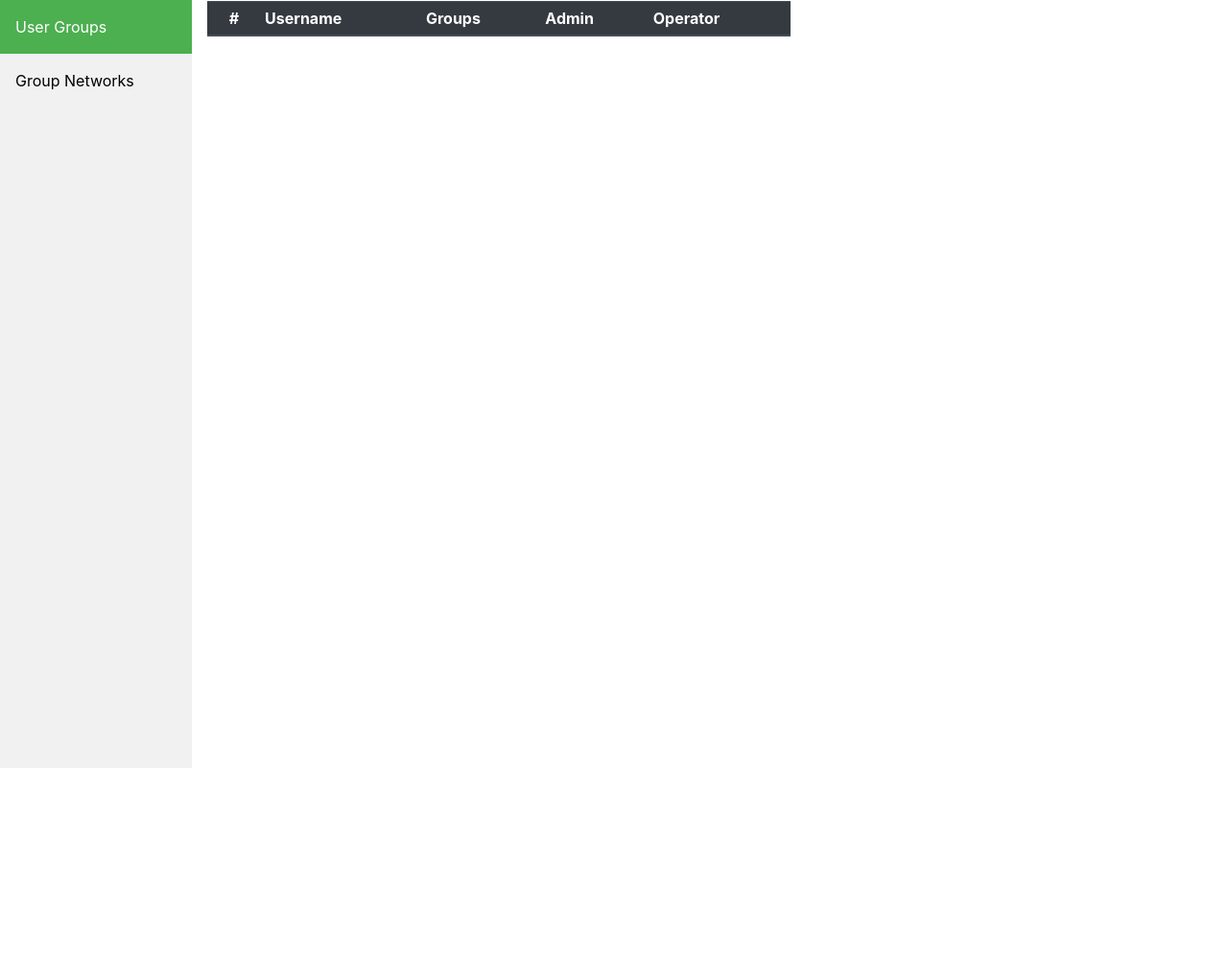
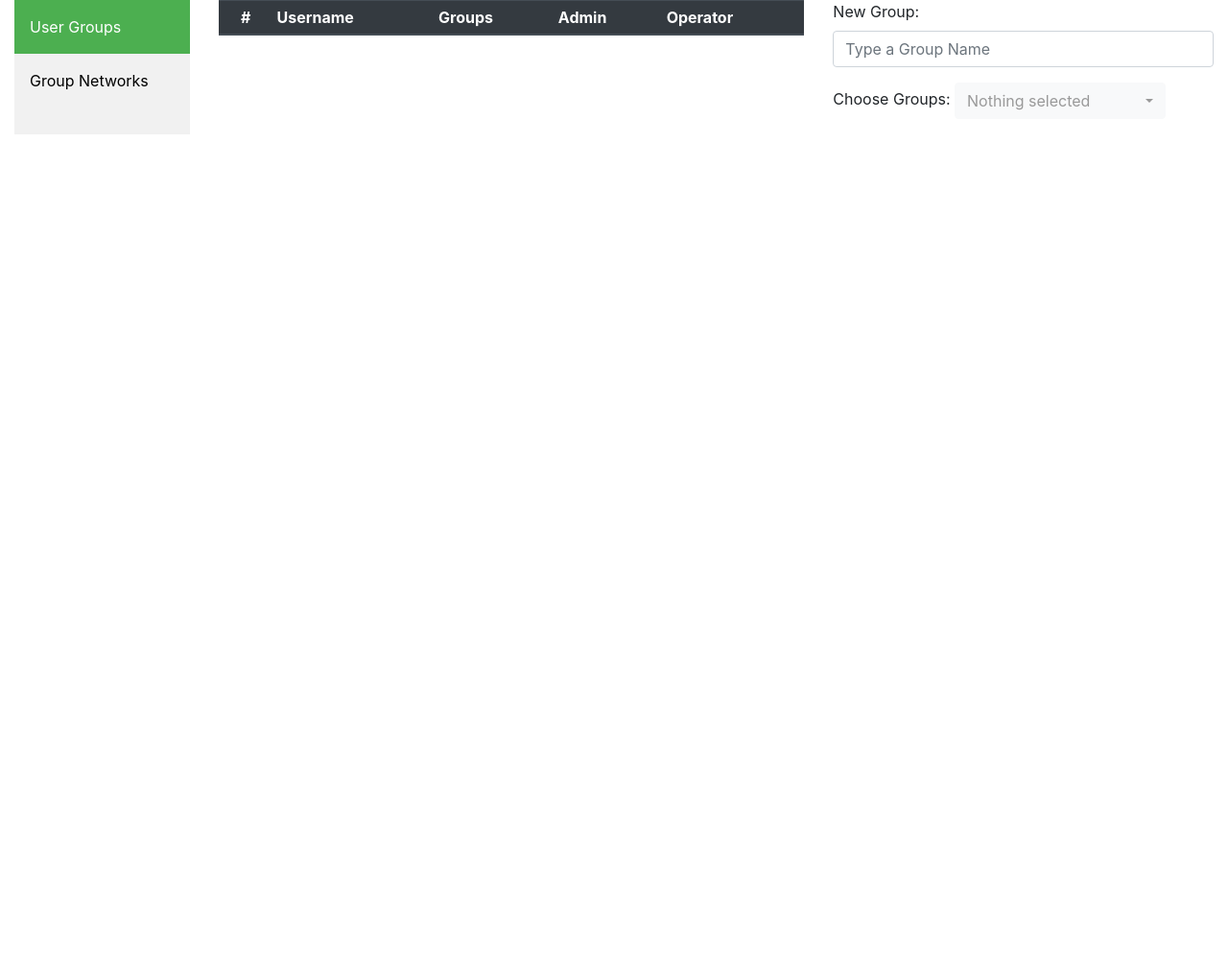
Before and after one commit to omertb/meraki-opui, a Flask app: template project/admin/templates/admin.html in a window 1280 px wide. Shown: the part 120-1119 px from the top of the page at 96% size. After the commit the page ends 260 px from the top, so only its background shows below. Run offline with Flask 2, Linux system fonts and the light colour scheme; the template is opened without the code that fills it: values that come from a table or form of the project are taken from there, others are empty; some libraries are stand-ins or nearby versions.

Commit message:
group form

```diff
--- /dev/null
+++ b/project/admin/forms.py
@@ -0,0 +1,12 @@
+from flask_wtf import FlaskForm
+from wtforms import StringField, SelectMultipleField, widgets
+from wtforms.validators import DataRequired, Length
+from project.models import Group
+
+
+class GroupMembershipForm(FlaskForm):
+    new_group_name = StringField('New Group Name: ', validators=[DataRequired(), Length(max=64)])
+    select_group = SelectMultipleField('Select Groups: ', validators=[DataRequired()])
+
+    def set_choices(self):
+        self.select_group.choices = [(group.id, group.name) for group in Group.query.all()]
--- a/project/admin/templates/admin.html
+++ b/project/admin/templates/admin.html
@@ -10,6 +10,7 @@
 
     <link href="static/bootstrap.min.css" rel="stylesheet">
     <link href="static/style.css" rel="stylesheet">
+      <link rel="stylesheet" href="https://cdn.jsdelivr.net/npm/bootstrap-select@1.13.14/dist/css/bootstrap-select.min.css">
 
   </head>
   <body>
@@ -30,11 +31,14 @@
         </div>
 	</div>
 	<div class="row">
-		<div class="col-md-3 sidebar">
-			<a class="active"href="#">User Groups</a>
+		<div class="col-md-2">
+            <div class="sidebar">
+                <a class="active" href="#">User Groups</a>
                 <a href="#">Group Networks</a>
             </div>
-		<div class="col-md-6 content">
+		</div>
+        <div class="col-md-6">
+            <div class="content">
                 <table
                         id="usersTable"
                         class="table table-hover table-sm"
@@ -57,7 +61,21 @@
                   </thead>
                 </table>
         </div>
-		<div class="col-md-3 content">
+    </div>
+
+		<div class="col-md-4">
+            <div class="content">
+                <form id="groupMembershipForm" action="" method="post">
+                    <div class="form-group">
+                        <label for="newGroupInput">New Group: </label>
+                        {{ form.new_group_name(class_="form-control", id="netGroupInput", placeholder="Type a Group Name") }}
+                    </div>
+                    <div class="form-group">
+                        <label for="groupSelectMultiple">Choose Groups: </label>
+                        {{ form.select_group(class_="selectpicker my-select", id="groupSelectMultiple", data_live_search="true") }}
+                    </div>
+                </form>
+            </div>
 		</div>
 	</div>
 </div>
@@ -66,6 +84,7 @@
     <script src="https://cdnjs.cloudflare.com/ajax/libs/popper.js/1.14.7/umd/popper.min.js" integrity="sha384-UO2eT0CpHqdSJQ6hJty5KVphtPhzWj9WO1clHTMGa3JDZwrnQq4sF86dIHNDz0W1" crossorigin="anonymous"></script>
     <script src="https://stackpath.bootstrapcdn.com/bootstrap/4.3.1/js/bootstrap.min.js" integrity="sha384-JjSmVgyd0p3pXB1rRibZUAYoIIy6OrQ6VrjIEaFf/nJGzIxFDsf4x0xIM+B07jRM" crossorigin="anonymous"></script>
     <script src="https://unpkg.com/bootstrap-table@1.17.1/dist/bootstrap-table.min.js"></script>
+    <script src="https://cdn.jsdelivr.net/npm/bootstrap-select@1.13.14/dist/js/bootstrap-select.min.js"></script>
     <script src="static/scripts.js"></script>
   </body>
 </html>
--- a/project/admin/views.py
+++ b/project/admin/views.py
@@ -4,6 +4,7 @@ from flask import render_template, Blueprint, request, jsonify
 from flask_login import login_required, current_user
 from requests.exceptions import ConnectionError
 from project.functions import get_templates, get_networks
+from project.admin.forms import GroupMembershipForm
 import datetime
 
 
@@ -14,7 +15,10 @@ admin_blueprint = Blueprint('admin', __name__, template_folder='templates')
 @admin_blueprint.route('/admin', methods=['GET', 'POST'])
 @login_required
 def admin():
-    return render_template('admin.html')
+    form = GroupMembershipForm(request.form)
+    form.set_choices()
+
+    return render_template('admin.html', form=form)
     # load_templates_to_db()
     # load_networks_to_db()
 
--- a/project/home/forms.py
+++ b/project/home/forms.py
@@ -6,7 +6,7 @@ from wtforms.validators import DataRequired, Length
 class NetworkDeviceForm(FlaskForm):
     net_name = StringField('Network Name: ', validators=[Length(max=64)])
     net_template = SelectField('Template: ', choices=[])
-    net_type = SelectField('Network Type: ', choices=["firewall", "switch", "wireless"])
+    net_type = SelectField('Network Type: ', choices=["appliance", "switch", "wireless"])
     serial_nos = TextAreaField('Serial Numbers, one per line: ', validators=[DataRequired(), Length(max=2000)])
     registered_nets = SelectField('Network: ', choices=[])
     new_or_existing = SelectField("New", choices=[("new", "New Network"), ("existing", "Existing Network")], )
--- a/project/home/templates/home.html
+++ b/project/home/templates/home.html
@@ -8,6 +8,7 @@
     <!-- Bootstrap CSS -->
       <link rel="stylesheet" href="https://stackpath.bootstrapcdn.com/bootstrap/4.3.1/css/bootstrap.min.css" integrity="sha384-ggOyR0iXCbMQv3Xipma34MD+dH/1fQ784/j6cY/iJTQUOhcWr7x9JvoRxT2MZw1T" crossorigin="anonymous">
       <link href="https://unpkg.com/bootstrap-table@1.17.1/dist/bootstrap-table.min.css" rel="stylesheet">
+
 
       <title>Register Networks and Devices</title>
   </head>
@@ -94,7 +95,6 @@
                 </select>
                 -->
               </div>
-
                     <div id="templateFormArea">
 
                         <div class="form-group">
--- a/project/static/scripts.js
+++ b/project/static/scripts.js
@@ -169,3 +169,5 @@ $(document).on("click", "#deleteSelectedDevsButton", function(event){
         }
     });
 });
+
+$('.my-select').selectpicker();
--- a/project/static/style.css
+++ b/project/static/style.css
@@ -2,10 +2,11 @@
 .sidebar {
   margin: 0;
   padding: 0;
-  width: 200px;
+  /*width: 200px;*/
   /*background-color: #e3f2fd;*/
   background-color: #f1f1f1;
-  position: fixed;
+  background-repeat: repeat-y;
+  /*position: fixed;*/
   height: 100%;
   overflow: auto;
 }
@@ -30,12 +31,13 @@
   color: white;
 }
 
-/* Page content. The value of the margin-left property should match the value of the sidebar's width property */
+/* Page content. The value of the margin-left property should match the value of the sidebar's width property
 div.content {
   margin-left: 200px;
   padding: 1px 16px;
   height: 1000px;
 }
+*/
 
 /* On screens that are less than 700px wide, make the sidebar into a topbar */
 @media screen and (max-width: 700px) {
```
Lines whose indentation alone changed are shown as unchanged.
